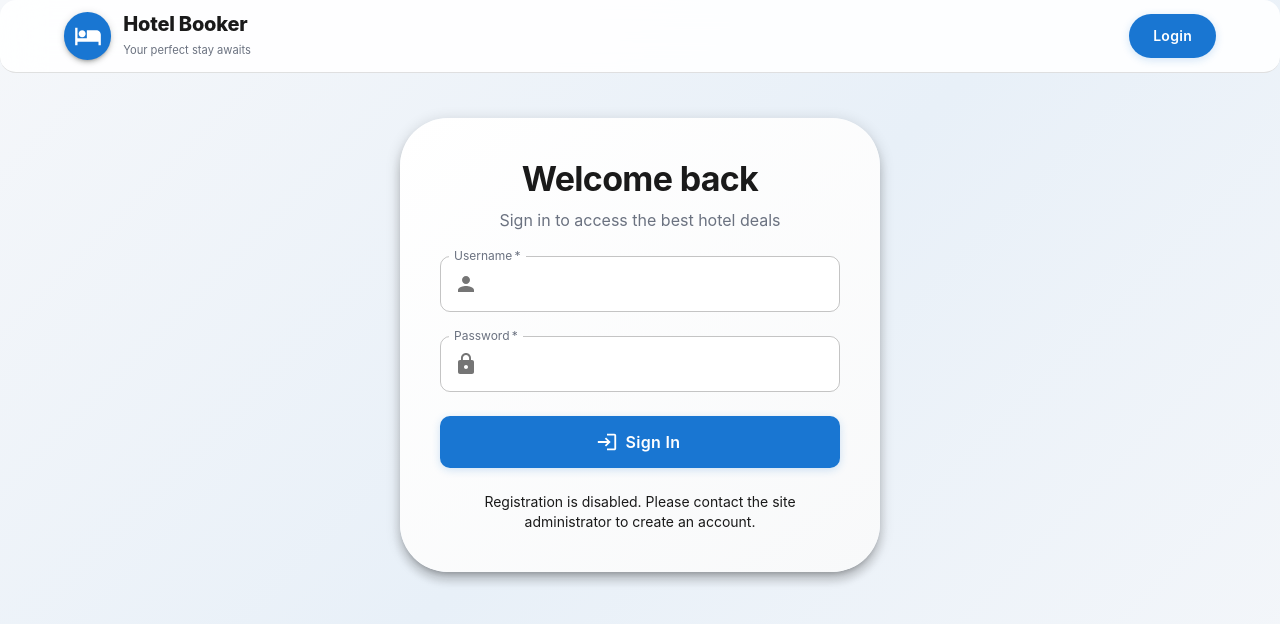
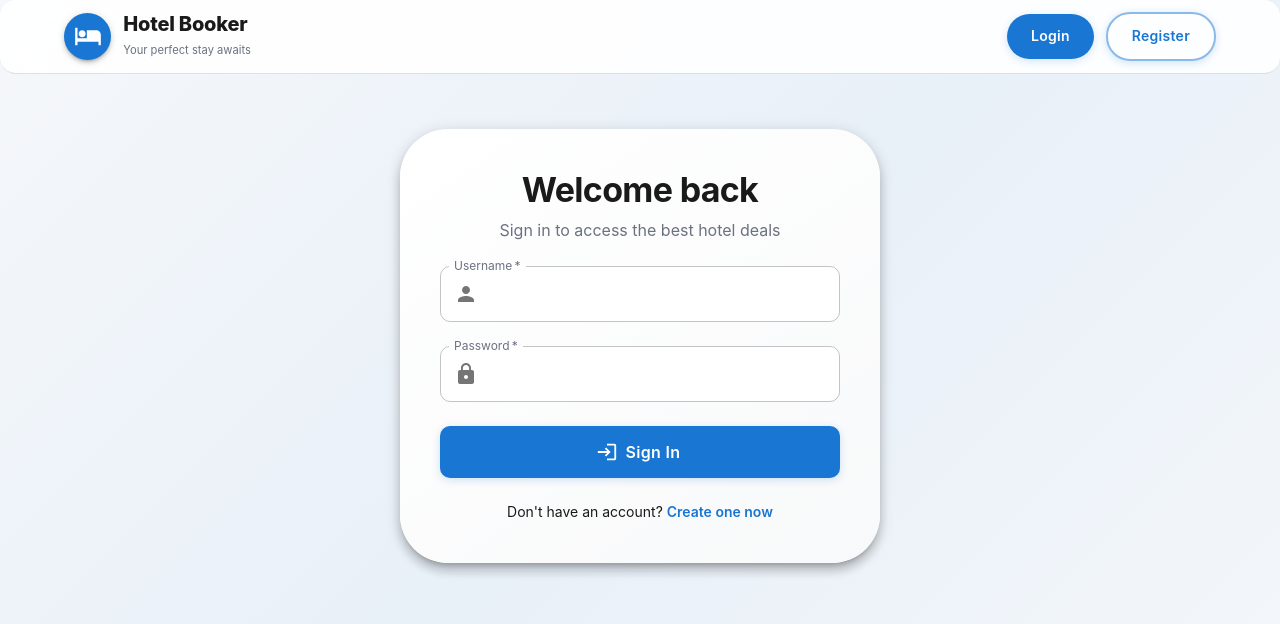
Before and after one commit to krishnakantjmishra/hotel-booking-system, a React (Create React App) app in the folder frontend/: page /login in a window 1280 px wide. Shown: the top 624 px of the page. Built offline with nearby package versions, Linux system fonts and the light colour scheme; no server answers.

Commit message:
Revert "Solve all token Remove logic for normal users"
This reverts commit bdabb2399e3fd077bb4f238cbdbd2b42bcbc73f7.

```diff
--- a/frontend/src/components/Navbar.js
+++ b/frontend/src/components/Navbar.js
@@ -189,7 +189,22 @@ const Navbar = () => {
                   >
                     Login
                   </Button>
-                  {/* Registration disabled - hide Register button */}
+                  <Button
+                    variant={isActive("/register") ? "contained" : "outlined"}
+                    color={isActive("/register") ? "primary" : "primary"}
+                    component={RouterLink}
+                    to="/register"
+                    sx={{
+                      borderRadius: 2,
+                      px: 3,
+                      borderWidth: 2,
+                      "&:hover": {
+                        borderWidth: 2,
+                      },
+                    }}
+                  >
+                    Register
+                  </Button>
                 </>
               )}
             </Stack>
--- a/frontend/src/pages/Login.js
+++ b/frontend/src/pages/Login.js
@@ -54,18 +54,8 @@ const Login = () => {
       login(res.data.access, res.data.refresh || res.data.refresh_token);
       // Wait for profile to be fetched then navigate based on role
       const profile = await refreshProfile();
-      if (profile?.is_staff) {
-        // Admin users are allowed
-        navigate("/admin");
-      } else {
-        // IMPORTANT: login is restricted to admins only in this deployment.
-        // If a non-admin account authenticates successfully, immediately clear auth state
-        // and show informative message instead of letting them into the app.
-        logout();
-        localStorage.removeItem("access_token");
-        localStorage.removeItem("refresh_token");
-        setError("Admin login only. Please contact the site administrator.");
-      }
+      if (profile?.is_staff) navigate("/admin");
+      else navigate("/hotels");
     } catch (err) {
       // Show more detailed error message
       const errorMessage = err.response?.data?.detail ||
@@ -169,7 +159,21 @@ const Login = () => {
             </form>
 
             <Typography variant="body2" textAlign="center" sx={{ mt: 2 }}>
-              Registration is disabled. Please contact the site administrator to create an account.
+              Don&apos;t have an account?{" "}
+              <MuiLink
+                component={RouterLink}
+                to="/register"
+                underline="hover"
+                sx={{
+                  fontWeight: 600,
+                  color: "primary.main",
+                  "&:hover": {
+                    color: "primary.dark",
+                  },
+                }}
+              >
+                Create one now
+              </MuiLink>
             </Typography>
           </Stack>
         </Paper>
--- a/frontend/src/pages/Register.js
+++ b/frontend/src/pages/Register.js
@@ -31,18 +31,41 @@ const Register = () => {
     setForm((prev) => ({ ...prev, [e.target.name]: e.target.value }));
   };
 
-  // Registration is disabled in this deployment: only admins can be created by site owner.
-  // Keep the handler to preserve API call semantics but prevent client-side registration flow.
   const handleSubmit = async (e) => {
     e.preventDefault();
     setError("");
     setSuccess("");
-    // Immediately reject client registration attempts
-    setError(
-      "Registration is disabled. Please contact the site administrator to create an account."
-    );
-    setSubmitting(false);
-    return;
+    setSubmitting(true);
+    try {
+      // Clear any existing tokens before register
+      logout && logout();
+      localStorage.removeItem("access_token");
+      localStorage.removeItem("refresh_token");
+
+      const res = await api.post("/v1/auth/register/", form);
+      // If backend returns tokens on register, store them; otherwise prompt login
+      if (res?.data?.access) {
+        login(res.data.access, res.data.refresh || res.data.refresh_token);
+        const profile = await refreshProfile();
+        if (profile?.is_staff) navigate("/admin");
+        else navigate("/hotels");
+      } else {
+        setSuccess("Registered successfully. Please login.");
+        setTimeout(() => navigate("/login"), 800);
+      }
+    } catch (err) {
+      const errorMessage =
+        err.response?.data?.detail ||
+        err.response?.data?.message ||
+        (err.response?.data && typeof err.response.data === "object"
+          ? JSON.stringify(err.response.data)
+          : err.response?.data) ||
+        err.message ||
+        "Registration failed";
+      setError(errorMessage);
+    } finally {
+      setSubmitting(false);
+    }
   };
 
   return (
@@ -61,10 +84,10 @@ const Register = () => {
           <Stack spacing={3}>
             <Box textAlign="center">
               <Typography variant="h4" fontWeight={700} gutterBottom sx={{ mb: 1 }}>
-                Registration disabled
+                Create account
               </Typography>
               <Typography color="text.secondary" variant="body1">
-                Registration is disabled. Please contact the site administrator to create an account. You may <MuiLink component={RouterLink} to="/login">sign in</MuiLink> if you already have credentials.
+                Register to start booking the perfect stay
               </Typography>
             </Box>
 
```
Also changed, not shown: frontend/src/App.js (+15 -16 lines).
